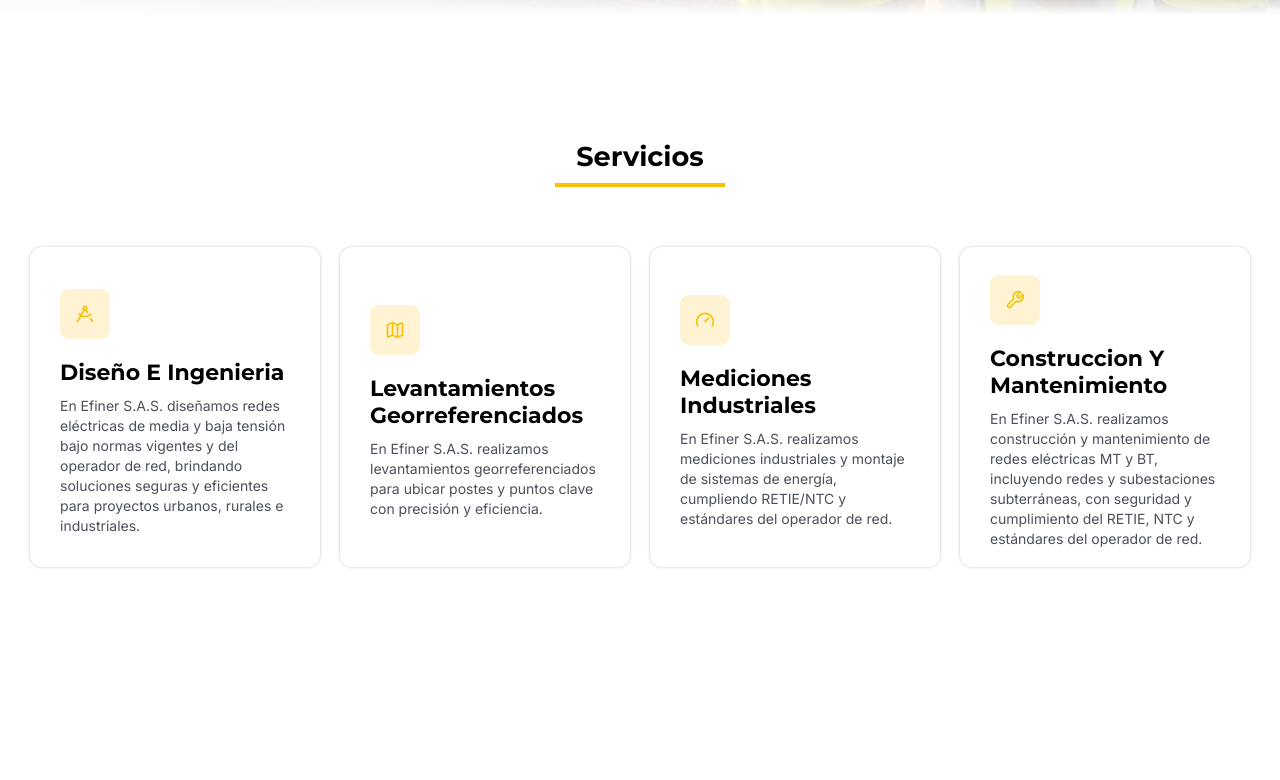
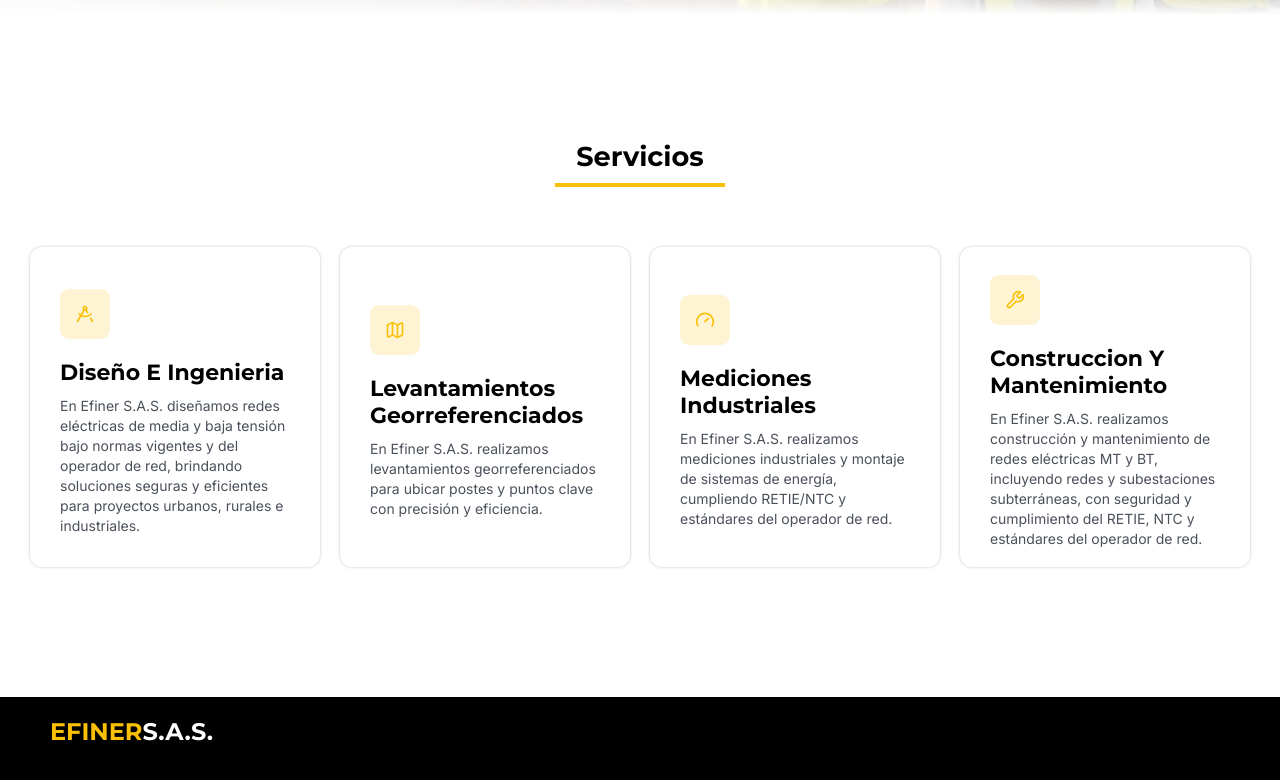
Before and after one commit to juan124perdomo/efinersas, a React (Vite) app: page /servicios in a window 1280 px wide. Shown: the part 1250-2030 px from the top of the page. Before the commit the page ends 1947 px from the top, so only its background shows below. Built offline with nearby package versions, Linux system fonts and the light colour scheme.

Commit message:
Se comenzo el footer

```diff
--- a/src/App.jsx
+++ b/src/App.jsx
@@ -3,6 +3,7 @@ import './App.css'
 import { Navbar } from './components/Nav/Nav'
 import {Hero} from "./components/Hero/Hero"
 import {CardService} from "./components/Cards/Cards"
+import { Footer } from './components/Footer/Footer'
 import hero1  from "./assets/Img/hero1.jpeg"
 import quienesMovil from "./assets/Img/quienes somos.png"
 import quienesPC from "./assets/Img/quienes.jpg"
@@ -84,6 +85,7 @@ function App() {
 
          </div>
       </section>
+      <Footer/>
     </>
   )
 }
--- a/src/components/Footer/Footer.css
+++ b/src/components/Footer/Footer.css
@@ -0,0 +1,37 @@
+@font-face {
+    font-family: 'Montserrat';
+    src: url('../../assets/Font/Montserrat/Montserrat-VariableFont_wght.ttf') format('truetype');
+    font-weight: 100 900; /* Acepta todos los pesos si es variable */
+    font-style: normal;
+    font-display: swap;
+  }
+
+  /* --- INTER --- */
+  @font-face {
+    font-family: 'Inter';
+    src: url('../../assets/Font/Inter/Inter-VariableFont_opsz\,wght.ttf') format('truetype');
+    font-weight: 100 900;
+    font-style: normal;
+    font-display: swap;
+  }
+:root{
+    /* Color*/
+    --primary: #f9c006;
+    --black-text:#000000;
+    --secundary:#ffffff;
+    --text-gray:#4a505a;
+    --liner-gray:#363636d4;
+    --liner-gray-hover:#585858d4 ;
+
+    /*background*/
+    --bg-light: #ffffff;
+    --bg-dark: #000000;
+
+    /*Font text*/
+    --font-text: "Inter";
+    --font-title:"Montserrat";
+}
+.footer{
+    background-color: var(--bg-dark);
+    padding: 20px 50px;
+}
--- a/src/components/Footer/Footer.jsx
+++ b/src/components/Footer/Footer.jsx
@@ -0,0 +1,18 @@
+import React from "react"
+import "./Footer.css"
+
+export const Footer = ()=>{
+    return(
+        <footer className="footer">
+            <div className="footerTitle">
+                <h3 className="title">EFINER<span className="titleStrong">S.A.S.</span></h3>
+
+                <span className="textFooter">
+                Líderes en soluciones de ingeniería eléctrica y civil.
+                Comprometidos con el desarrollo de infraestructura para un mundo más eficiente.
+                </span>
+            </div>
+
+        </footer>
+    )
+}
```
